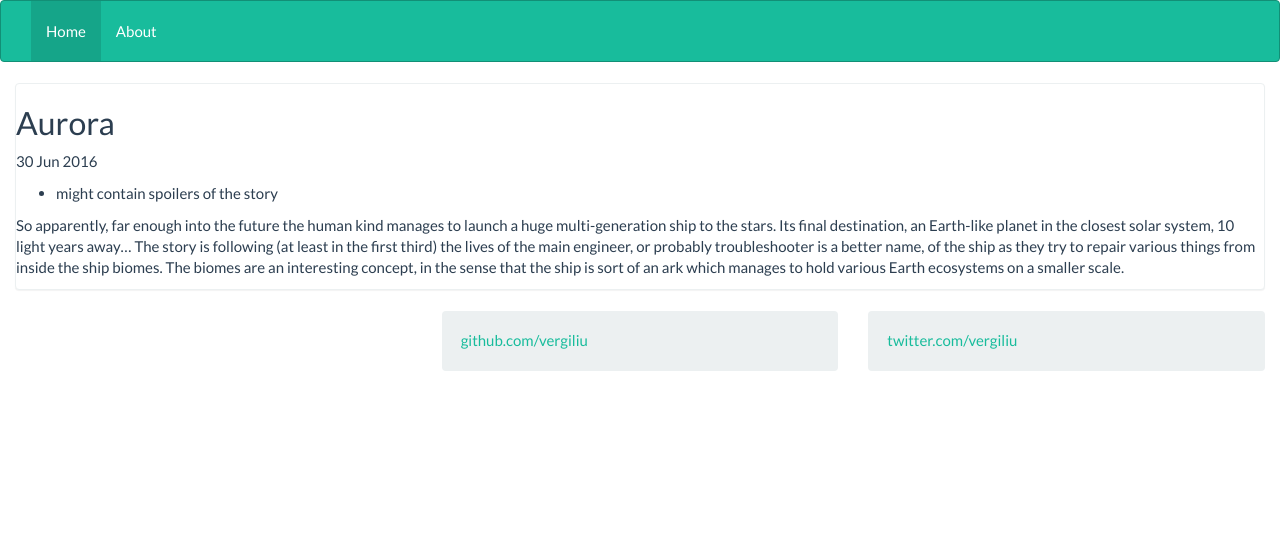
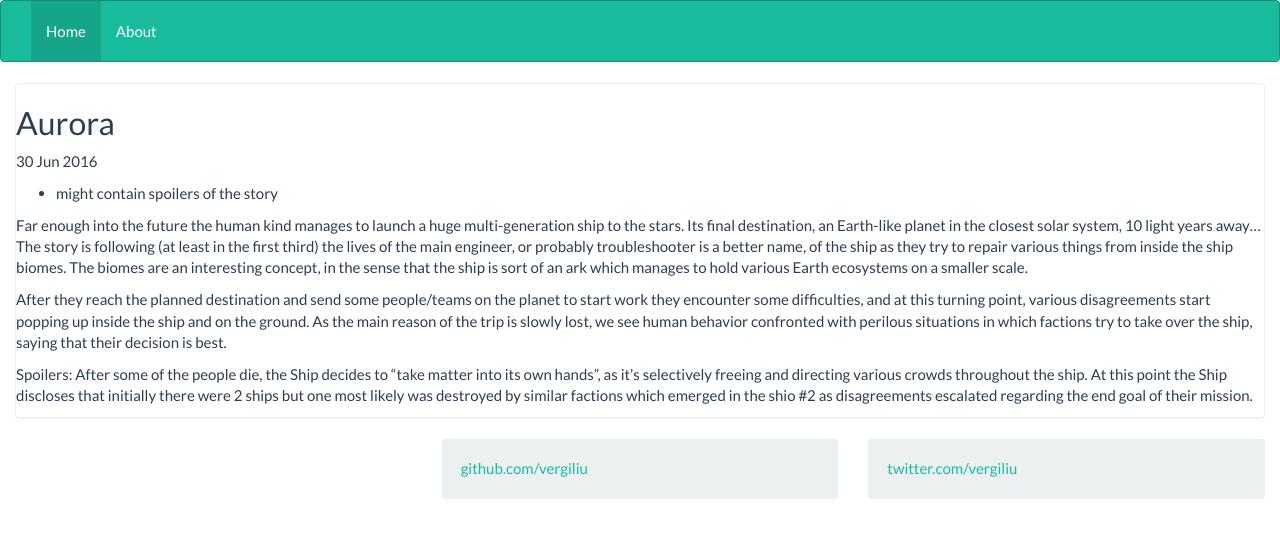
Before and after one commit to vergiliu/vergiliu.github.io, a Jekyll site: the page built from _posts/2016-06-30-aurora.md, in a window 1280 px wide. Shown: the top 538 px of the page. Built offline with Jekyll 4.4.1, drawn with Linux system fonts in a browser that asks for light colours.

Commit message:
updated aurora, new SRE

```diff
--- a/_posts/2016-06-30-aurora.md
+++ b/_posts/2016-06-30-aurora.md
@@ -8,6 +8,15 @@ tags: [books, reviews, 2016]
 
 - might contain spoilers of the story
 
-So apparently, far enough into the future the human kind manages to launch a huge multi-generation ship to the stars.
-Its final destination, an Earth-like planet in the closest solar system, 10 light years away... The story is following (at least in the first third) the lives of the main engineer, or probably troubleshooter is a better name, of the ship as they try to repair various things from inside the ship biomes.
+Far enough into the future the human kind manages to launch a huge multi-generation ship to the stars.
+Its final destination, an Earth-like planet in the closest solar system, 10 light years away... The story is following (at least in the first third) the lives of the main engineer,
+or probably troubleshooter is a better name, of the ship as they try to repair various things from inside the ship biomes.
 The biomes are an interesting concept, in the sense that the ship is sort of an ark which manages to hold various Earth ecosystems on a smaller scale.
+
+After they reach the planned destination and send some people/teams on the planet to start work they encounter some difficulties, and at this turning point, various
+disagreements start popping up inside the ship and on the ground. As the main reason of the trip is slowly lost, we see human behavior confronted with perilous situations
+in which factions try to take over the ship, saying that their decision is best.
+
+Spoilers: After some of the people die, the Ship decides to "take matter into its own hands", as it's selectively freeing and directing various crowds throughout the ship.
+At this point the Ship discloses that initially there were 2 ships but one most likely was destroyed by similar factions which emerged in the shio #2 as disagreements escalated
+regarding the end goal of their mission.
```
Also changed, not shown: _posts/2016-03-01-habit.md (+0 -2 lines), _posts/2016-05-ab-givers.md (+1 -3 lines), _posts/2016-07-31-sre.md (added, +14 -0 lines).
